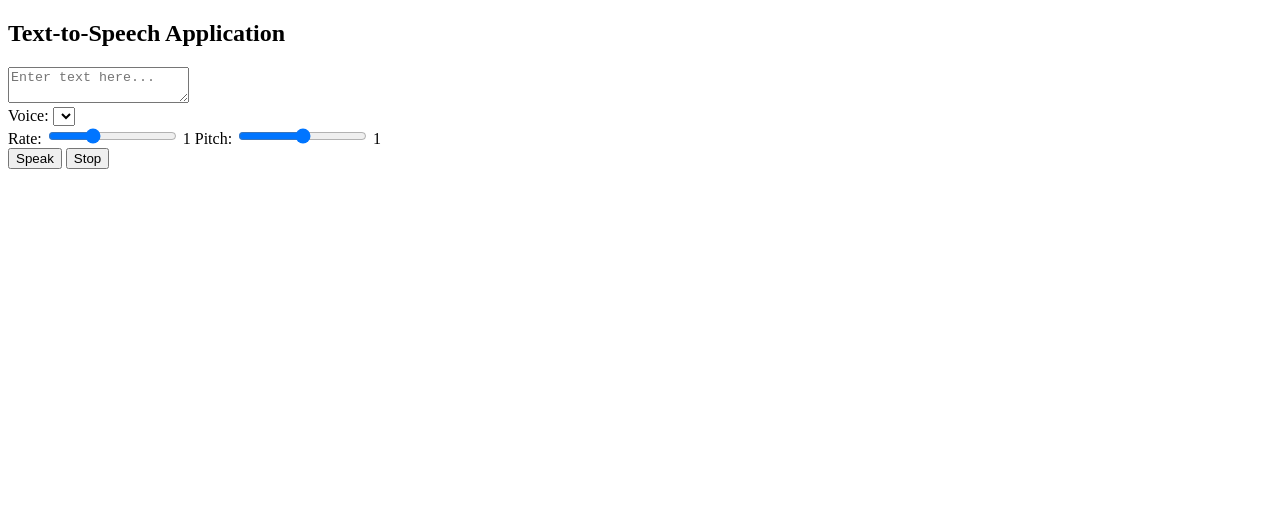
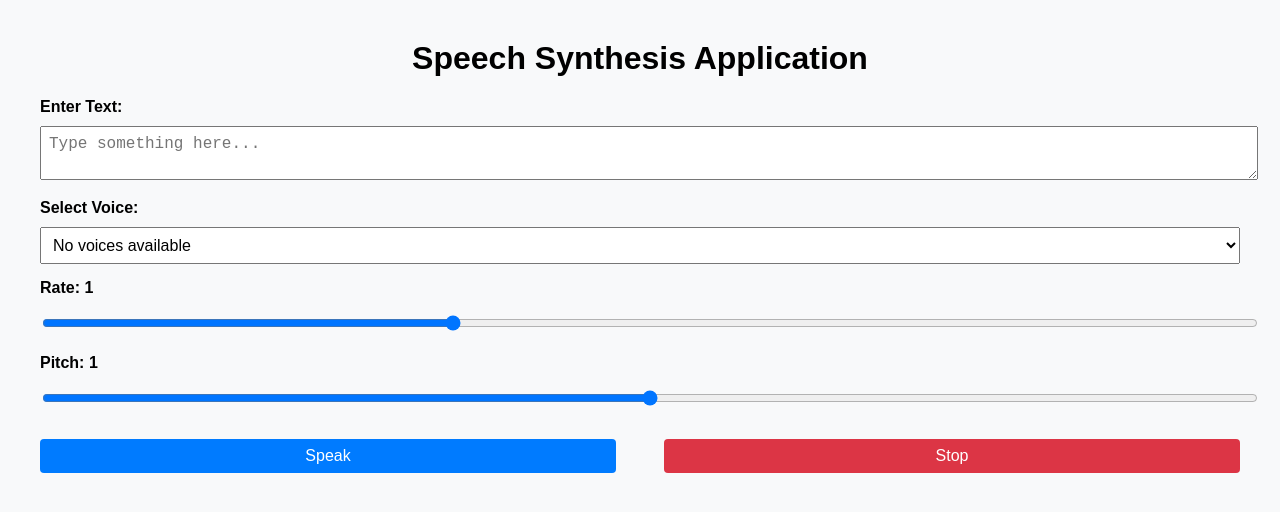
Before and after one commit to acciojob/Speech-Synthesis-nithinreddy-ctrl, a website: page main.html in a window 1280 px wide. Drawn offline with Linux system fonts and the light colour scheme.

Commit message:
created a submission

```diff
--- a/main.html
+++ b/main.html
@@ -1,31 +1,144 @@
 <!DOCTYPE html>
 <html lang="en">
 <head>
-  <meta charset="UTF-8" />
+  <meta charset="UTF-8">
   <title>Speech Synthesis Application</title>
-  <meta name="viewport" content="width=device-width, initial-scale=1.0"/>
-  <link rel="stylesheet" href="main.css" />
+  <style>
+    body {
+      font-family: Arial, sans-serif;
+      margin: 40px;
+      background-color: #f8f9fa;
+    }
+    h1 {
+      text-align: center;
+    }
+    textarea, select, input, button {
+      width: 100%;
+      margin-top: 10px;
+      margin-bottom: 15px;
+      padding: 8px;
+      font-size: 1rem;
+    }
+    label {
+      font-weight: bold;
+    }
+    .controls {
+      display: flex;
+      justify-content: space-between;
+    }
+    button {
+      width: 48%;
+      background-color: #007bff;
+      color: white;
+      border: none;
+      border-radius: 4px;
+      cursor: pointer;
+    }
+    button:hover {
+      background-color: #0056b3;
+    }
+    #stop {
+      background-color: #dc3545;
+    }
+    #stop:hover {
+      background-color: #c82333;
+    }
+  </style>
 </head>
 <body>
-  <div class="container">
-    <h2>Text-to-Speech Application</h2>
-    <textarea id="text" placeholder="Enter text here..."></textarea>
-    <div class="controls">
-      <label for="voice">Voice:</label>
-      <select id="voice"></select>
-    </div>
-    <div class="sliders">
-      <label for="rate">Rate:</label>
-      <input type="range" id="rate" min="0.5" max="2" step="0.1" value="1">
-      <span id="rateValue">1</span>
-      <label for="pitch">Pitch:</label>
-      <input type="range" id="pitch" min="0" max="2" step="0.1" value="1">
-      <span id="pitchValue">1</span>
-    </div>
+
+  <h1>Speech Synthesis Application</h1>
+
+  <label for="text-input">Enter Text:</label>
+  <textarea id="text-input" placeholder="Type something here..."></textarea>
+
+  <label for="voice-select">Select Voice:</label>
+  <select id="voice-select"></select>
+
+  <label for="rate">Rate: <span id="rate-value">1</span></label>
+  <input type="range" id="rate" min="0.5" max="2" step="0.1" value="1">
+
+  <label for="pitch">Pitch: <span id="pitch-value">1</span></label>
+  <input type="range" id="pitch" min="0" max="2" step="0.1" value="1">
+
+  <div class="controls">
     <button id="speak">Speak</button>
     <button id="stop">Stop</button>
-    <div class="msg" id="msg"></div>
   </div>
-  <script src="main.js"></script>
+
+  <script>
+    const synth = window.speechSynthesis;
+    const textInput = document.getElementById("text-input");
+    const voiceSelect = document.getElementById("voice-select");
+    const rate = document.getElementById("rate");
+    const pitch = document.getElementById("pitch");
+    const rateValue = document.getElementById("rate-value");
+    const pitchValue = document.getElementById("pitch-value");
+    const speakButton = document.getElementById("speak");
+    const stopButton = document.getElementById("stop");
+
+    let voices = [];
+
+    function populateVoices() {
+      voices = synth.getVoices();
+      voiceSelect.innerHTML = "";
+      if (voices.length === 0) {
+        const option = document.createElement("option");
+        option.textContent = "No voices available";
+        voiceSelect.appendChild(option);
+        return;
+      }
+      voices.forEach(voice => {
+        const option = document.createElement("option");
+        option.textContent = `${voice.name} (${voice.lang})`;
+        option.value = voice.name;
+        voiceSelect.appendChild(option);
+      });
+    }
+
+    populateVoices();
+    if (typeof speechSynthesis !== "undefined" && speechSynthesis.onvoiceschanged !== undefined) {
+      speechSynthesis.onvoiceschanged = populateVoices;
+    }
+
+    function speakText() {
+      if (synth.speaking) {
+        synth.cancel(); // Stop any ongoing speech
+      }
+
+      const text = textInput.value.trim();
+      if (text === "") {
+        alert("Please enter text before speaking!");
+        return;
+      }
+
+      const utterance = new SpeechSynthesisUtterance(text);
+      const selectedVoice = voices.find(v => v.name === voiceSelect.value);
+      if (selectedVoice) utterance.voice = selectedVoice;
+
+      utterance.rate = parseFloat(rate.value);
+      utterance.pitch = parseFloat(pitch.value);
+
+      synth.speak(utterance);
+    }
+
+    function stopSpeaking() {
+      if (synth.speaking) synth.cancel();
+    }
+
+    // Event Listeners
+    speakButton.addEventListener("click", speakText);
+    stopButton.addEventListener("click", stopSpeaking);
+
+    rate.addEventListener("input", () => rateValue.textContent = rate.value);
+    pitch.addEventListener("input", () => pitchValue.textContent = pitch.value);
+
+    voiceSelect.addEventListener("change", () => {
+      if (synth.speaking) {
+        stopSpeaking();
+        speakText();
+      }
+    });
+  </script>
 </body>
 </html>
--- a/styles.css
+++ /dev/null
@@ -1,10 +0,0 @@
-body { font-family: Arial, sans-serif; background: #f4f4f4; margin: 0; padding: 0; }
-.container { max-width: 440px; margin: 40px auto; background: #fff; border-radius: 10px; box-shadow: 0 8px 30px rgba(0,0,0,0.12); padding: 24px;}
-h2 { text-align: center; }
-label { font-weight: bold; }
-textarea { width: 100%; height: 100px; margin-bottom: 12px; padding: 10px; border-radius: 7px; border: 1px solid #ccc; resize: vertical; font-size: 16px;}
-.controls, .sliders { display: flex; gap: 8px; margin-bottom: 10px;}
-select, input[type=range] { flex: 1; }
-button { font-size: 16px; margin: 4px 6px 0 0; padding: 10px 25px; border: none; border-radius: 6px; background: #0078d7; color: #fff; }
-button[disabled] { background: #bbb; cursor: not-allowed; }
-.msg { text-align: center; color: #b03e3e; font-size: 14px; min-height: 22px;}
```
Also changed, not shown: script.js (deleted, +0 -64 lines).
